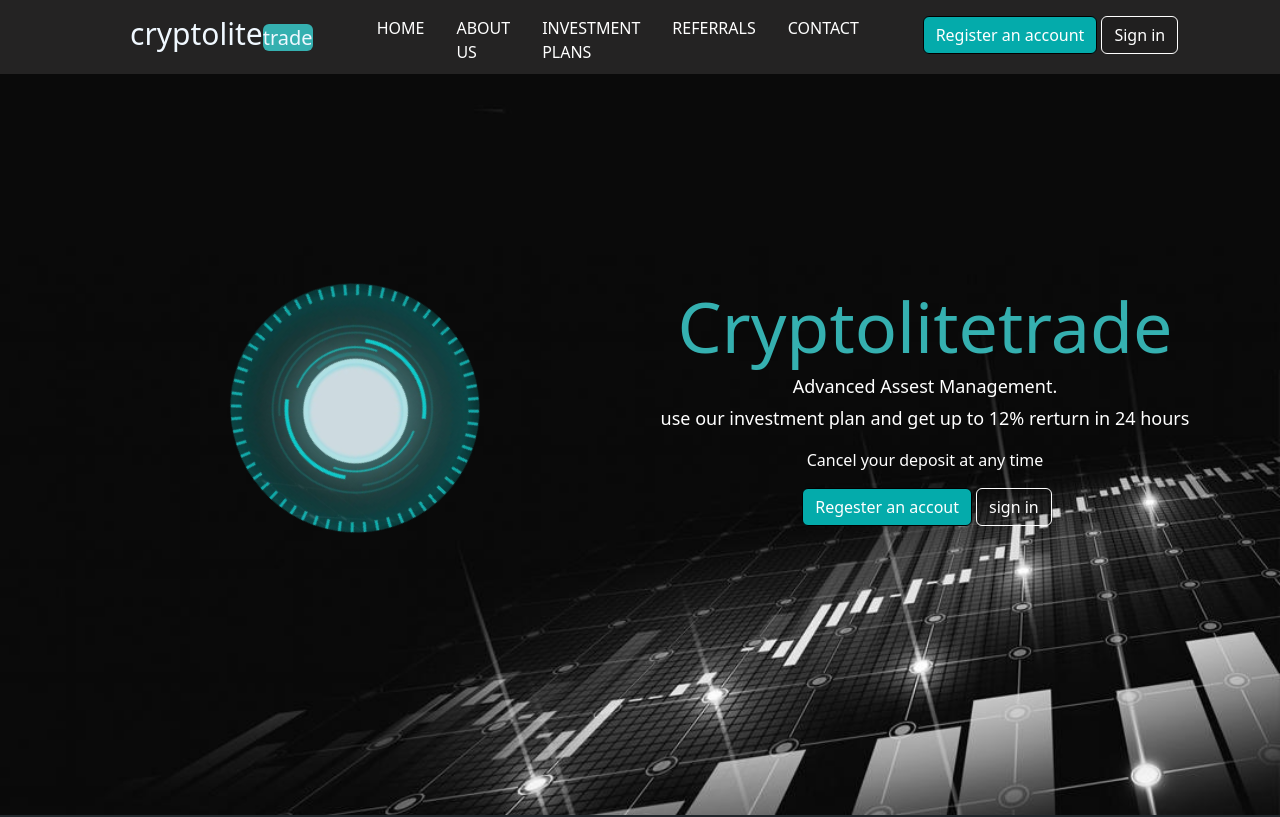
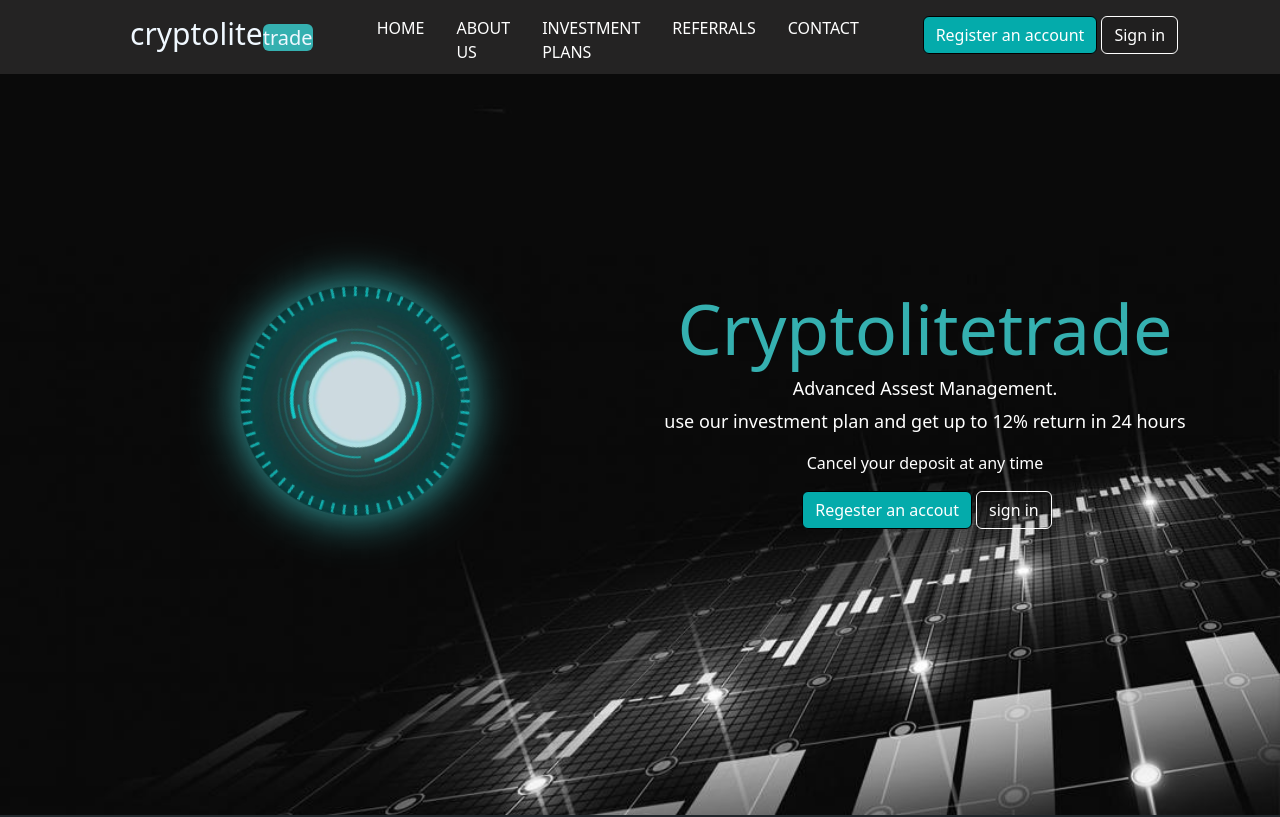
Before and after one commit to braincell044/Cryptolite, a React (Create React App) app: page /Home in a window 1280 px wide. Shown: the top 817 px of the page. Built offline with nearby package versions, Linux system fonts and the light colour scheme.

Commit message:
update ui

```diff
--- a/src/AdminDashboard.js
+++ b/src/AdminDashboard.js
@@ -57,7 +57,7 @@ export default function AdminDashboard() {
   };
 
   return (
-    <div className="p-6 ">
+    <div className="p-6 admin-back px-5 py-5">
       <h1 className="text-2xl font-bold mb-4">Admin Dashboard</h1>
       {error && <p className="text-red-500">{error}</p>}
 
@@ -92,7 +92,7 @@ export default function AdminDashboard() {
       ) : (
         <ul className="space-y-4 ">
           {pendingDeposits.map((deposit) => (
-            <li key={deposit._id} className="border p-4 flex justify-between items-center bg-gray-100 rounded-md">
+            <li key={deposit._id} className="border p-4 flex justify-between items-center  rounded-md">
               <div>
                 <p className="font-semibold">Amount: {deposit.amount}</p>
                 <p className="text-sm text-gray-500">Plan: {deposit.plan}</p>
--- a/src/App.css
+++ b/src/App.css
@@ -350,7 +350,11 @@ input[type='submit'] {
   z-index: 1050; /* Ensure it stays on top */
   overflow-y: auto; /* Allow scrolling */
 }
-
+.admin-back{
+  background-color: rgba(0, 0, 0, 0.6);
+  backdrop-filter: blur(100px); /* Optional: for a glass effect */
+  color:cornsilk;
+}
 /* Menu button at the top */
 .menu-button {
   position: relative;
@@ -390,6 +394,33 @@ input[type='submit'] {
  }
 
 
+.circle {
+  width: 230px;
+  height: 230px;
+  border-radius: 50%;
+  background-color: rgb(53, 176, 176);
+  box-shadow: 0 0 20px rgb(53, 176, 176);
+  animation: spin 2s linear infinite, glow 1.5s ease-in-out infinite;
+}
+
+@keyframes spin {
+  0% {
+      transform: rotate(0deg);
+  }
+  100% {
+      transform: rotate(360deg);
+  }
+}
+
+@keyframes glow {
+  0%, 100% {
+      box-shadow: 0 0 25px rgb(53, 176, 176);
+  }
+  50% {
+      box-shadow: 0 0 60px rgb(53, 176, 176);
+  }
+}
+
 
 @media (min-width: 992px) {
   .sidebar {
@@ -416,10 +447,7 @@ input[type='submit'] {
 
 
 
-      @keyframes spin {
-      from { transform: rotate(0deg); }
-      to { transform: rotate(360deg); }
-      }
+
 
       @media (min-width:760px) and (max-width:1030px){
         .spin1{
--- a/src/Home.js
+++ b/src/Home.js
@@ -14,7 +14,7 @@ const Home = () => {
             <div className='col'>
             <div className="col col-12 col-sm-12 col-md">
             <div className="spin1">
-<img src={Spin} alt="" className="spin" id="glow" width="250px"/>
+<img src={Spin} alt="" className="spin circle" id="glow" width="250px"/>
 </div>
 </div>
 
@@ -24,7 +24,7 @@ const Home = () => {
             <div className="col col-12 col-sm-12 col-md short">
 <h1 className="crypto">Cryptolitetrade</h1>
 <h2 className='invest'>Advanced Assest Management.</h2>
-<p className='invest'>use our investment plan and get up to 12% rerturn in 24 hours</p>
+<p className='invest'>use our investment plan and get up to 12% return in 24 hours</p>
 <p className='invest-2' >Cancel your deposit at any time</p>
       <Link to="/Signup"><button className='btn reg link-1 mx-1'>Regester an accout</button></Link>
       <Link to="/Login"><button className='btn sign-2 link-1'>sign in</button></Link>
--- a/src/Investment.js
+++ b/src/Investment.js
@@ -25,7 +25,7 @@ const Investment = () => {
               <li>Deposit return after 24 hours</li>
               <li>Cancel deposit at any time</li>
               <li className="grey">
-                <Link to="/" className="button3">Invest now</Link>
+                <Link to="/wallet" className="button3">Invest now</Link>
               </li>
             </ul>
           </div>
@@ -41,7 +41,7 @@ const Investment = () => {
               <li>Deposit return after 24 hours</li>
               <li>Cancel deposit at any time</li>
               <li className="grey">
-                <Link to="/" className="button3">Invest now</Link>
+                <Link to="/wallet" className="button3">Invest now</Link>
               </li>
             </ul>
           </div>
@@ -57,7 +57,7 @@ const Investment = () => {
               <li>Deposit return after 36 hours</li>
               <li>Cancel deposit at any time</li>
               <li className="grey">
-                <Link to="/" className="button3">Invest now</Link>
+                <Link to="/wallet" className="button3">Invest now</Link>
               </li>
             </ul>
           </div>
@@ -73,7 +73,7 @@ const Investment = () => {
               <li>Deposit return after 48 hours</li>
               <li>Cancel deposit at any time</li>
               <li className="grey">
-                <Link to="/" className="button3">Invest now</Link>
+                <Link to="/wallet" className="button3">Invest now</Link>
               </li>
             </ul>
           </div>
```
